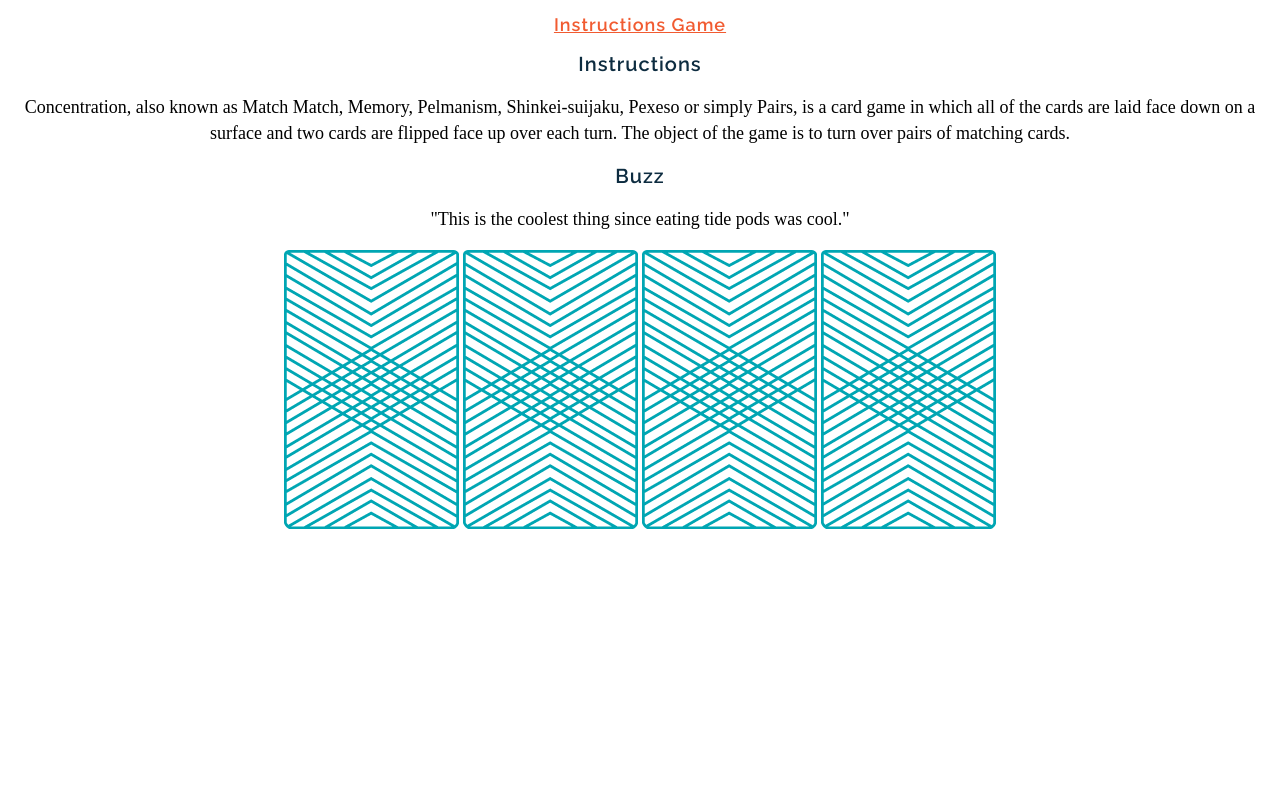
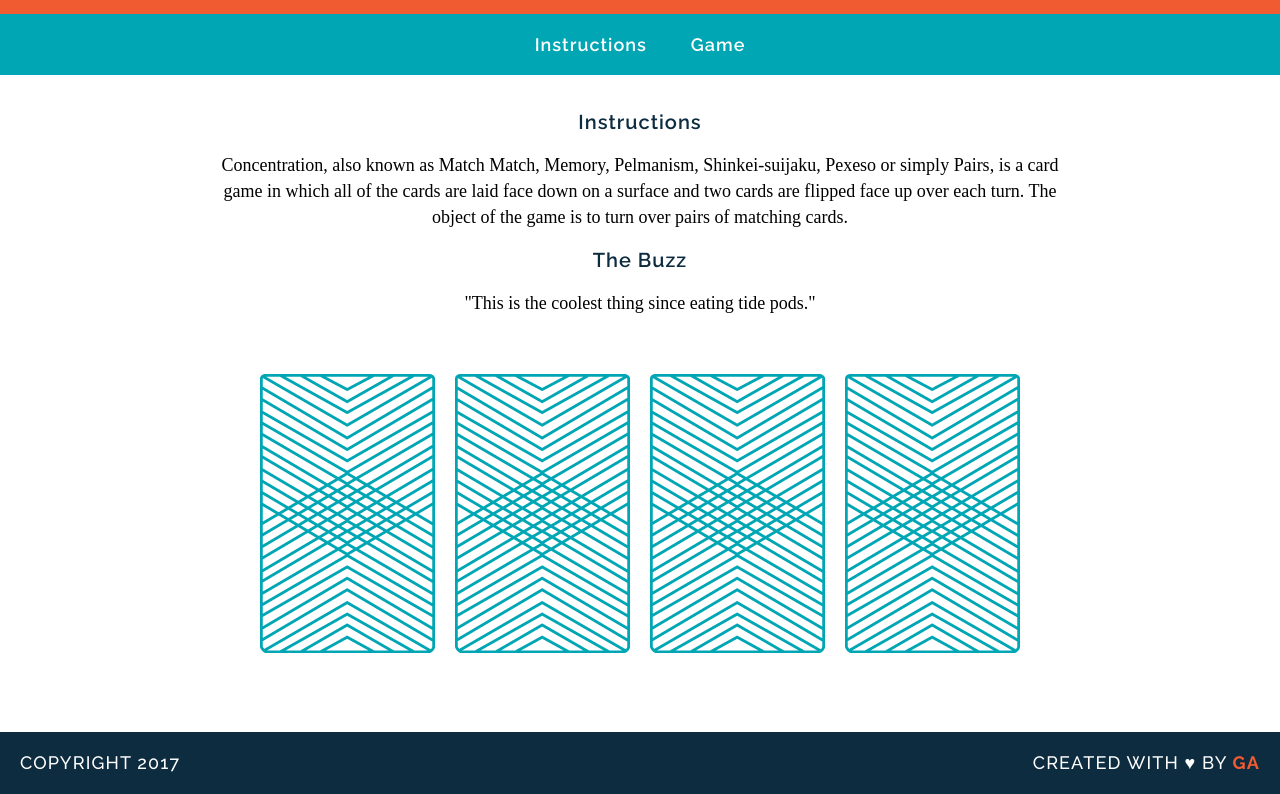
Before and after one commit to NathanFee/wdi-fundamentals-memorygame, a plain HTML site: page memory_game/index.html in a window 1280 px wide. Shown: the part 99-893 px from the top of the page. Before the commit the page ends 800 px from the top, so only its background shows below. Drawn offline with Linux system fonts and the light colour scheme; a web font is replaced by a local one.

Commit message:
modified the index and css style sheet. Added reset file

```diff
--- /dev/null
+++ b/memory_game/css/reset.css
@@ -0,0 +1,48 @@
+/* http://meyerweb.com/eric/tools/css/reset/
+   v2.0 | 20110126
+   License: none (public domain)
+*/
+
+html, body, div, span, applet, object, iframe,
+h1, h2, h3, h4, h5, h6, p, blockquote, pre,
+a, abbr, acronym, address, big, cite, code,
+del, dfn, em, img, ins, kbd, q, s, samp,
+small, strike, strong, sub, sup, tt, var,
+b, u, i, center,
+dl, dt, dd, ol, ul, li,
+fieldset, form, label, legend,
+table, caption, tbody, tfoot, thead, tr, th, td,
+article, aside, canvas, details, embed,
+figure, figcaption, footer, header, hgroup,
+menu, nav, output, ruby, section, summary,
+time, mark, audio, video {
+	margin: 0;
+	padding: 0;
+	border: 0;
+	font-size: 100%;
+	font: inherit;
+	vertical-align: baseline;
+}
+/* HTML5 display-role reset for older browsers */
+article, aside, details, figcaption, figure,
+footer, header, hgroup, menu, nav, section {
+	display: block;
+}
+body {
+	line-height: 1;
+}
+ol, ul {
+	list-style: none;
+}
+blockquote, q {
+	quotes: none;
+}
+blockquote:before, blockquote:after,
+q:before, q:after {
+	content: '';
+	content: none;
+}
+table {
+	border-collapse: collapse;
+	border-spacing: 0;
+}
--- a/memory_game/css/style.css
+++ b/memory_game/css/style.css
@@ -2,7 +2,48 @@
 
 body {
 text-align: center;
+margin: 0;
 }
+
+header {
+background-color: #F15B31;
+color: #FFFFFF;
+padding: 30px 20px;
+}
+
+header h1 {
+color: #FFFFFF;
+}
+
+footer {
+	text-transform: uppercase;
+	padding: 0 20px;
+	background-color: #0D2C40;
+	color: white;
+	font-size: 14px;
+	letter-spacing: .08em;
+	font-weight: 500;
+}
+
+nav {
+background-color: #00A6B3;
+color: #FFFFFF;
+padding: 20px 0;
+}
+
+nav a {
+	color: #FFFFFF;
+}
+
+main{
+width:850px;
+margin: 35px auto;
+}
+
+img {
+margin: 40px 8px;
+}
+
 
 h1 {
 font-family: "Raleway", sans-serif;
@@ -10,15 +51,7 @@ color: #0D2C40;
 letter-spacing: 1px;
 font-weight: 400;
 font-size: 45px;
-}
-
-
-a {
-font-family: "Raleway", sans-serif;
-color: #F15B31;
-letter-spacing: 1px;
-font-weight: 600;
-font-size: 18px;
+margin: 0;
 }
 
 h2 {
@@ -34,3 +67,42 @@ font-family: "Droid Serif", serif;
 line-height: 26px;
 font-size: 18px;
 }
+
+a {
+font-family: "Raleway", sans-serif;
+color: #F15B31;
+letter-spacing: 1px;
+font-weight: 600;
+font-size: 18px;
+margin: 0 20px;
+text-decoration: none;
+border-bottom: 2px solid transparent;
+}
+
+a:hover {
+	border-color: white;
+}
+
+.copyright {
+	font-family: "Raleway", sans-serif;
+	float: left;
+}
+
+.message {
+	font-family: "Raleway", sans-serif;
+	float: right;
+}
+
+.clearfix:after {
+visibility: hidden;
+display: block;
+content: " ";
+clear: both;
+height: 0;
+font-size: 0;
+}
+
+.name {
+	color: #F15B31;
+	font-weight: 700;
+}
--- a/memory_game/index.html
+++ b/memory_game/index.html
@@ -6,20 +6,33 @@
 	<link href="css/style.css" rel="stylesheet" type="text/css">
 </head>
 <body>
+	<header>
 		<h1>Memory Game</h1>
-	<a href="#">Instructions Game</a>
+	</header>
 
-	<h2>Instructions</h2>
+	<nav>
+		<a href="#instructions">Instructions</a>
+		<a href="#game">Game</a>
+	</nav>
+		<main>
+			<h2 id="instructions"> Instructions</h2>
 			<p>Concentration, also known as Match Match, Memory, Pelmanism, Shinkei-suijaku, Pexeso or simply Pairs, is a card game in which all of the cards are laid face down on a surface and two cards are flipped face up over each turn. The object of the game is to turn over pairs of matching cards.</p>
-	<h2>Buzz</h2>
-	<p>"This is the coolest thing since eating tide pods was cool."</p>
 
-<div>
+			<h2>The Buzz</h2>
+			<p>"This is the coolest thing since eating tide pods."</p>
+
+			<div id="game">
 				<img src="images/back.png" alt="Queen of Diamonds">
 				<img src="images/back.png" alt="Queen of Hearts">
 				<img src="images/back.png" alt="King of Diamonds">
 				<img src="images/back.png" alt="King of Hearts">
 			</div>
+		</main>
+
+		<footer class="clearfix">
+			<p class="copyright"> Copyright 2017</p>
+			<p class="message">Created with &hearts; by <span class="name">GA</span></p>
+		</footer>
 
 </body>
 </html>
```
Lines whose indentation alone changed are shown as unchanged.
